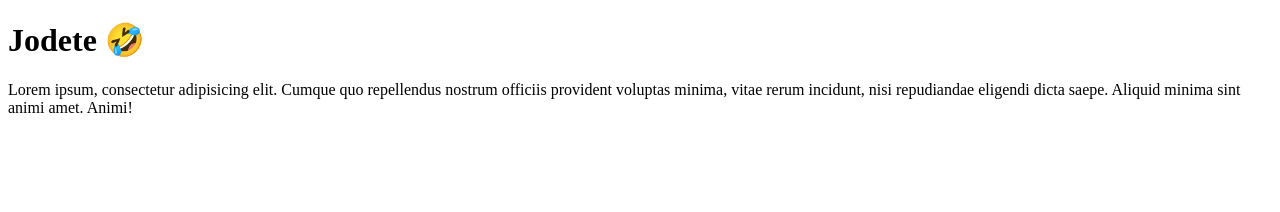
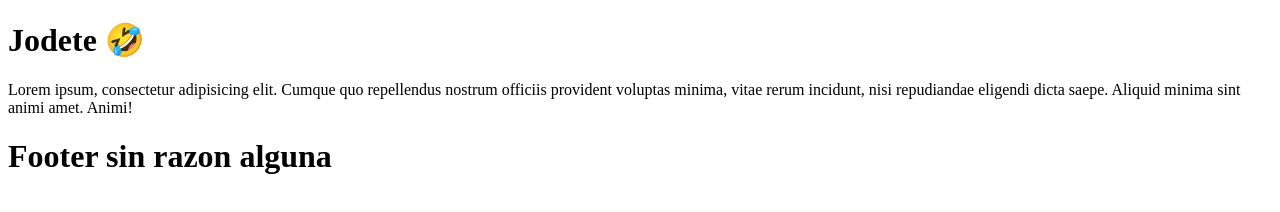
Before and after one commit to sebastianzapatar/nombrerepo, a plain HTML site: page index.html in a window 1280 px wide. Drawn offline with Linux system fonts and the light colour scheme.

Commit message:
Footer en index.html

```diff
--- a/index.html
+++ b/index.html
@@ -9,4 +9,7 @@
     <h1>Jodete 🤣</h1>
     <p>Lorem ipsum, consectetur adipisicing elit. Cumque quo repellendus nostrum officiis provident voluptas minima, vitae rerum incidunt, nisi repudiandae eligendi dicta saepe. Aliquid minima sint animi amet. Animi!</p>
 </body>
+<footer>
+    <h1> Footer sin razon alguna</h1>
+</footer>
 </html>
```
